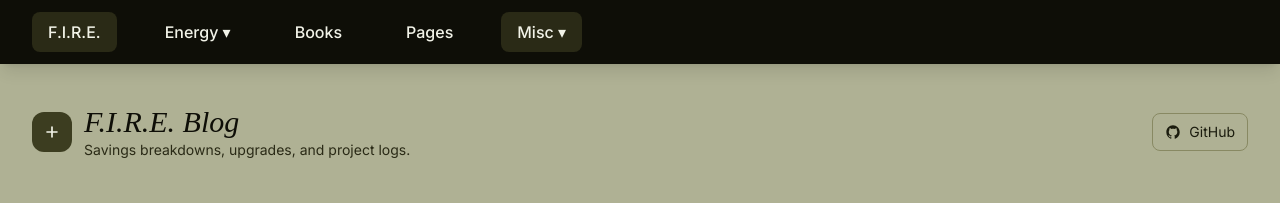
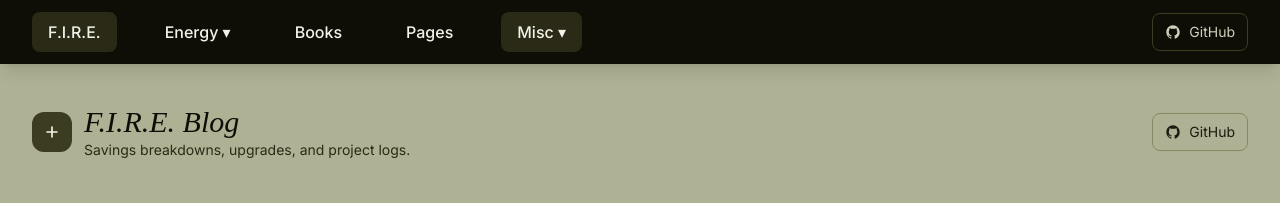
Before and after one commit to techmore/techmore.github.io, a Jekyll site: the page built from index.html, in a window 1280 px wide. Shown: the top 203 px of the page. Built offline with Jekyll 4.4.1, drawn with Linux system fonts in a browser that asks for light colours; nearby versions of some CDN libraries; some web fonts are replaced.

Commit message:
Add GitHub link to nav

```diff
--- a/_includes/nav.html
+++ b/_includes/nav.html
@@ -30,6 +30,12 @@
                         </div>
                     </div>
                 </div>
+                <a href="https://github.com/techmore/techmore.github.io" class="hidden md:inline-flex items-center gap-2 px-3 py-2 rounded-lg border border-olive-700 text-sm text-olive-200 hover:bg-olive-800 transition-colors" aria-label="Techmore GitHub">
+                    <svg class="w-4 h-4" viewBox="0 0 24 24" fill="currentColor" aria-hidden="true">
+                        <path d="M12 2C6.48 2 2 6.58 2 12.26c0 4.52 2.87 8.35 6.84 9.7.5.1.68-.22.68-.48l-.01-1.7c-2.78.62-3.37-1.2-3.37-1.2-.45-1.2-1.1-1.52-1.1-1.52-.9-.64.07-.63.07-.63 1 .07 1.53 1.06 1.53 1.06.9 1.56 2.36 1.11 2.94.85.09-.67.35-1.11.64-1.36-2.22-.26-4.55-1.15-4.55-5.1 0-1.13.39-2.06 1.03-2.78-.1-.26-.45-1.31.1-2.72 0 0 .84-.27 2.75 1.05.8-.23 1.66-.35 2.51-.35.85 0 1.71.12 2.51.35 1.9-1.32 2.74-1.05 2.74-1.05.56 1.41.21 2.46.11 2.72.64.72 1.03 1.65 1.03 2.78 0 3.96-2.34 4.84-4.57 5.09.36.32.69.95.69 1.92l-.01 2.85c0 .27.18.59.69.48 3.97-1.35 6.84-5.18 6.84-9.7C22 6.58 17.52 2 12 2z"/>
+                    </svg>
+                    GitHub
+                </a>
             </div>
         </div>
     </nav>
```
